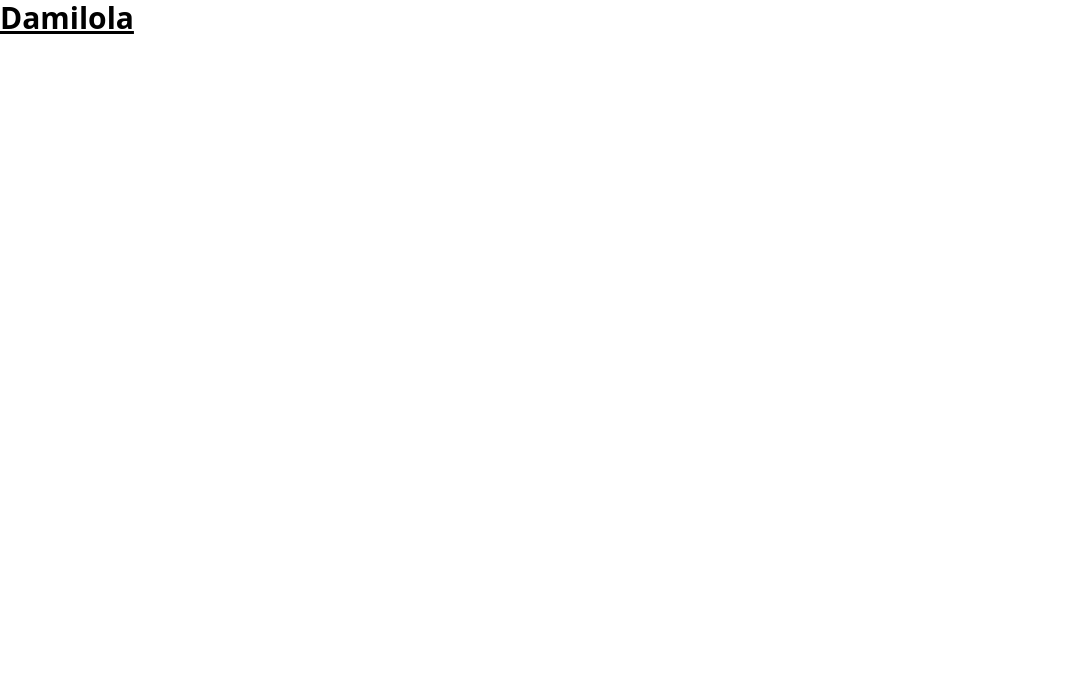
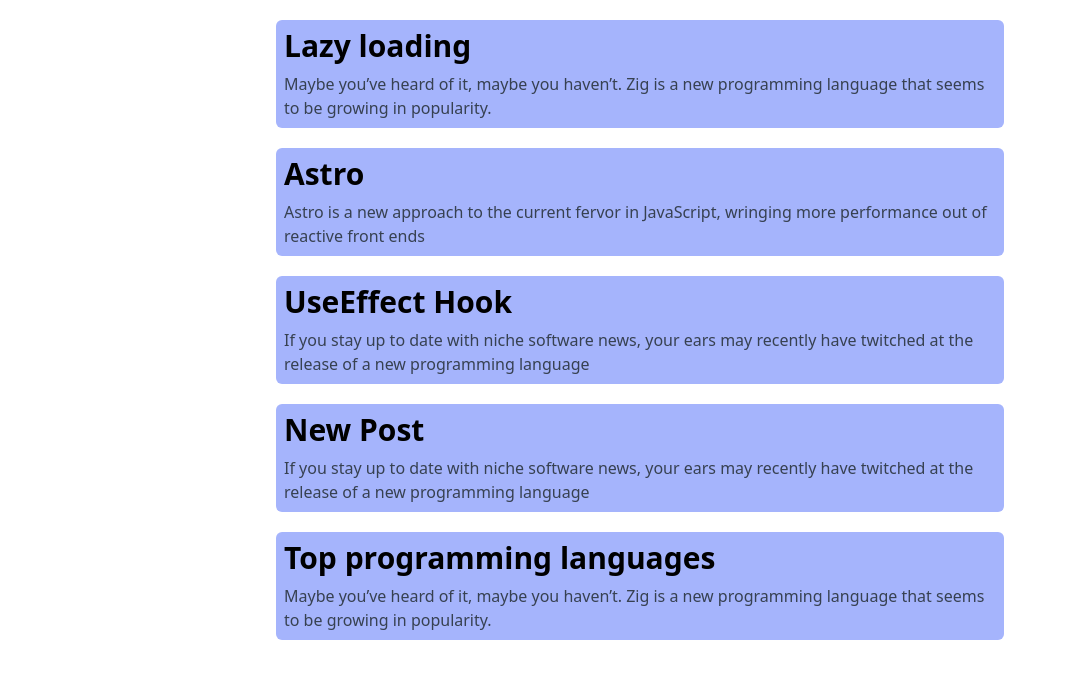
Before and after one commit to oyeyipo45/micro-forum, a Next.js app: page / in a window 1280 px wide. Shown: the top 678 px of the page, without its empty margins (0-1067 px from the left). Built offline with nearby package versions, Linux system fonts and the light colour scheme.

Commit message:
Fix home page error

```diff
--- a/pages/index.tsx
+++ b/pages/index.tsx
@@ -1,21 +1,26 @@
-import { NextPage } from 'next';
-import Head from 'next/head'
+import BlogCard from '@/components/BlogCard';
+import { readPosts } from '@/lib/helper';
+import { postsResponse } from '@/utils/types';
+import { InferGetStaticPropsType, NextPage } from 'next';
 
-const Home : NextPage = () =>  {
+export const getStaticProps = async () => {
+  // const { posts }: postsResponse = await fetch('http://localhost:3000//api/posts').then((data) => data.json());
+
+  const posts: postsResponse = readPosts();
+
+  return { props: { posts } };
+};
+
+type Props = InferGetStaticPropsType<typeof getStaticProps>;
+
+const Blogs: NextPage<Props> = ({ posts }) => {
   return (
-    <>
-      <Head>
-        <title>Create Next App</title>
-        <meta name='description' content='Generated by create next app' />
-        <meta name='viewport' content='width=device-width, initial-scale=1' />
-        <link rel='icon' href='/favicon.ico' />
-      </Head>
-      <main>
-        <h1 className='text-3xl font-bold underline'>Damilola</h1>
-      </main>
-    </>
+    <div className='max-w-3xl mx-auto p-5 space-y-5'>
+      {posts.map((post) => (
+        <BlogCard key={post.slug} title={post.title} description={post.meta} slug={post.slug} />
+      ))}
+    </div>
   );
-}
+};
 
-
-export default Home
+export default Blogs;
```
